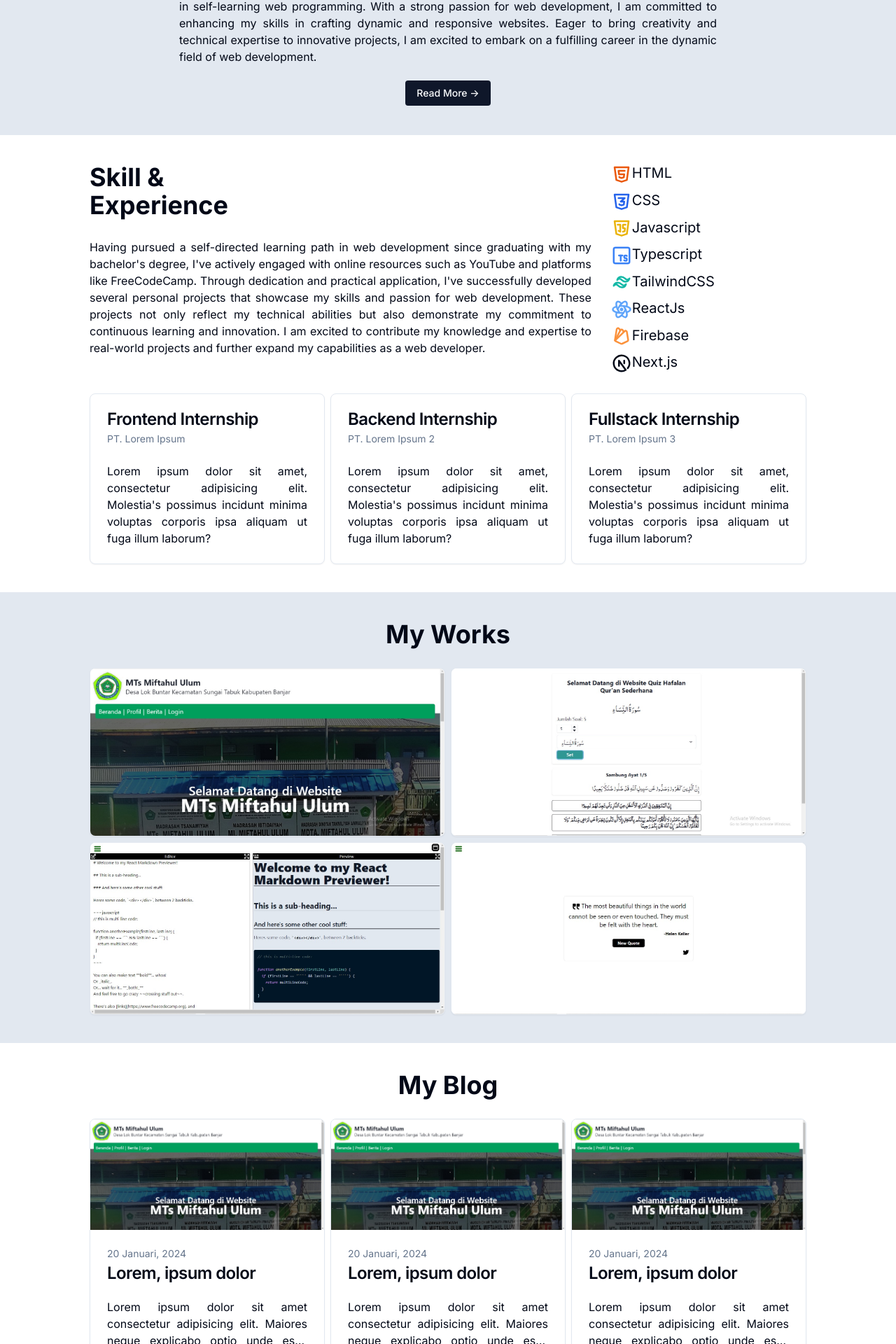
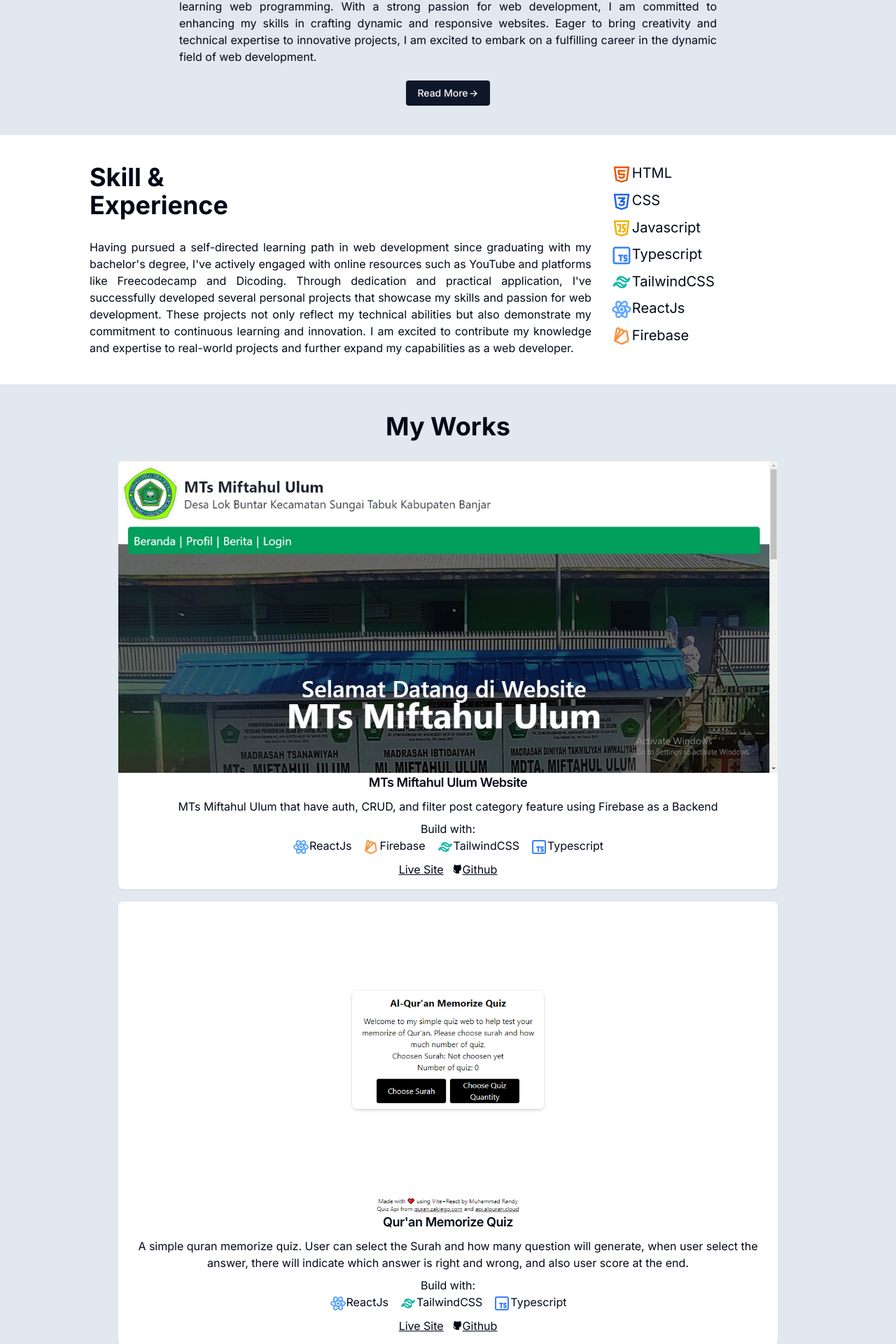
Before and after one commit to MuhRandy/portfolio-website-nextjs, a Next.js app: page / in a window 1280 px wide. Shown: the part 556-2476 px from the top of the page at 70% size. Built offline with nearby package versions, Linux system fonts and the light colour scheme.

Commit message:
feat: update content

```diff
--- a/components/about.tsx
+++ b/components/about.tsx
@@ -1,6 +1,7 @@
 import { Section, SectionText, SectionTitle } from "./ui/section";
 import { Button } from "./ui/button";
 import { ButtonAnimation } from "./ui/animation";
+import { IconArrowRight } from "@tabler/icons-react";
 
 function About() {
   return (
@@ -11,15 +12,17 @@
     >
       <SectionTitle>About Me</SectionTitle>
       <SectionText>
-        As a recent 2022 Mathematics graduate from Lambung Mangkurat University,
-        I am actively engaged in self-learning web programming. With a strong
-        passion for web development, I am committed to enhancing my skills in
-        crafting dynamic and responsive websites. Eager to bring creativity and
-        technical expertise to innovative projects, I am excited to embark on a
-        fulfilling career in the dynamic field of web development.
+        As a 2022 Mathematics graduate from Lambung Mangkurat University, I am
+        actively engaged in self-learning web programming. With a strong passion
+        for web development, I am committed to enhancing my skills in crafting
+        dynamic and responsive websites. Eager to bring creativity and technical
+        expertise to innovative projects, I am excited to embark on a fulfilling
+        career in the dynamic field of web development.
       </SectionText>
       <ButtonAnimation>
-        <Button variant={"primary"}>Read More -&gt;</Button>
+        <Button variant={"primary"}>
+          Read More <IconArrowRight size={15} />
+        </Button>
       </ButtonAnimation>
     </Section>
   );
--- a/components/my-blog.tsx
+++ b/components/my-blog.tsx
@@ -4,34 +4,23 @@
 function MyBlog() {
   const posts = [
     {
-      title: "Lorem, ipsum dolor",
-      date: "20 Januari, 2024",
-      text: "Lorem ipsum dolor sit amet consectetur adipisicing elit. Maiores neque explicabo optio unde esse similique, reiciendis assumenda impedit dolorem nisi repellat? Accusantium officiis, facilis soluta alias molestias consequuntur eveniet, dolorum quos doloribus culpa dignissimos temporibus mollitia aliquam eligendi? Facere, veritatis?",
-      imgSrc: "/projects/school-website.jpg",
+      title: "Membuat Tooltip dengan HTML & CSS",
+      date: "Apr 20, 2024",
+      text: "Sebelum kita membuat tooltip, sebaiknya kita mengetahui apa sih itu tooltip dan bagaimana contohnya. Melansir dari W3School, tooltip adalah...",
+      url: 'https://medium.com/@muhammadrandy0027/membuat-tooltip-dengan-html-css-f758971c94f1?source=user_profile---------0----------------------------'
     },
     {
-      title: "Lorem, ipsum dolor",
-      date: "20 Januari, 2024",
-      text: "Lorem ipsum dolor sit amet consectetur adipisicing elit. Maiores neque explicabo optio unde esse similique, reiciendis assumenda impedit dolorem nisi repellat? Accusantium officiis, facilis soluta alias molestias consequuntur eveniet, dolorum quos doloribus culpa dignissimos temporibus mollitia aliquam eligendi? Facere, veritatis?",
-      imgSrc: "/projects/school-website.jpg",
+      title: "Membuat Web Resep Sederhana dengan Frontend Mentor",
+      date: "Apr 6, 2024",
+      text: "Akhir-akhir ini saya sedang seru-serunya belajar membuat web atau situs sederhana. Namun belajar dengan membaca konsep-konsep saja sering...",
+      url: 'https://medium.com/@muhammadrandy0027/belajar-membuat-web-resep-sederhana-dengan-frontend-mentor-c73a54afcd74?source=user_profile---------1----------------------------'
     },
     {
-      title: "Lorem, ipsum dolor",
-      date: "20 Januari, 2024",
-      text: "Lorem ipsum dolor sit amet consectetur adipisicing elit. Maiores neque explicabo optio unde esse similique, reiciendis assumenda impedit dolorem nisi repellat? Accusantium officiis, facilis soluta alias molestias consequuntur eveniet, dolorum quos doloribus culpa dignissimos temporibus mollitia aliquam eligendi? Facere, veritatis?",
-      imgSrc: "/projects/school-website.jpg",
-    },
-    {
-      title: "Lorem, ipsum dolor",
-      date: "20 Januari, 2024",
-      text: "Lorem ipsum dolor sit amet consectetur adipisicing elit. Maiores neque explicabo optio unde esse similique, reiciendis assumenda impedit dolorem nisi repellat? Accusantium officiis, facilis soluta alias molestias consequuntur eveniet, dolorum quos doloribus culpa dignissimos temporibus mollitia aliquam eligendi? Facere, veritatis?",
-      imgSrc: "/projects/school-website.jpg",
-    },
-    {
-      title: "Lorem, ipsum dolor",
-      date: "20 Januari, 2024",
-      text: "Lorem ipsum dolor sit amet consectetur adipisicing elit. Maiores neque explicabo optio unde esse similique, reiciendis assumenda impedit dolorem nisi repellat? Accusantium officiis, facilis soluta alias molestias consequuntur eveniet, dolorum quos doloribus culpa dignissimos temporibus mollitia aliquam eligendi? Facere, veritatis?",
-      imgSrc: "/projects/school-website.jpg",
+      title:
+        "Analisis Data Genre Netflix Original Shows yang Paling Banyak Dibatalkan (2014–2023)",
+      date: "Sep 20, 2023",
+      text: "Data diambil dari Kaggle dimana dataset ini berisi tentang Original Shows Netflix yang berakhir dari tahun 2014 hingga 2023. Untuk tahapan…",
+      url: 'https://medium.com/@muhammadrandy0027/genre-netflix-original-shows-yang-paling-banyak-dibatalkan-2014-2023-8f9dfbd50fc?source=user_profile---------2----------------------------'
     },
   ];
   return (
@@ -44,7 +33,7 @@
               title: string;
               date: string;
               text: string;
-              imgSrc: string;
+              url: string;
             },
             index: number
           ) => {
@@ -54,7 +43,7 @@
                 title={post.title}
                 text={post.text}
                 date={post.date}
-                imgSrc={post.imgSrc}
+                url={post.url}
               />
             );
           }
--- a/components/my-works.tsx
+++ b/components/my-works.tsx
@@ -1,47 +1,72 @@
 import { Section, SectionTitle } from "./ui/section";
 import CardProject from "./ui/card-project";
 
+type Projects = {
+  projectName: string;
+  imgSrc: string;
+  siteLink: string;
+  githubLink: string;
+  desc: string;
+  buildWith: (
+    | "html"
+    | "css"
+    | "javascript"
+    | "typescript"
+    | "tailwindcss"
+    | "reactjs"
+    | "firebase"
+    | "nextjs"
+  )[];
+};
+
 function MyWorks() {
-  const projects = [
+  const projects: Projects[] = [
     {
       projectName: "MTs Miftahul Ulum Website",
       imgSrc: "/projects/school-website.jpg",
       siteLink: "https://mts-miftahul-ulum.web.app/",
       githubLink: "https://github.com/MuhRandy/mts-school-web",
+      desc: "MTs Miftahul Ulum that have auth, CRUD, and filter post category feature using Firebase as a Backend",
+      buildWith: ["reactjs", "firebase", "tailwindcss", "typescript"],
     },
     {
-      projectName: "Quiz Qur'an",
-      imgSrc: "/projects/quiz-sambung-ayat.jpg",
-      siteLink: "https://muhrandy.github.io/quiz-hafalan-quran/",
-      githubLink: "https://github.com/MuhRandy/quiz-hafalan-quran",
+      projectName: "Qur'an Memorize Quiz",
+      imgSrc: "/projects/quran-memorize-quiz.png",
+      siteLink: "https://muhrandy.github.io/quran-memorize-quiz/",
+      githubLink: "https://github.com/MuhRandy/quran-memorize-quiz",
+      desc: "A simple quran memorize quiz. User can select the Surah and how many question will generate, when user select the answer, there will indicate which answer is right and wrong, and also user score at the end.",
+      buildWith: ["reactjs", "tailwindcss", "typescript"],
     },
     {
       projectName: "Markdown Preview",
       imgSrc: "/projects/react-markdown-preview.jpg",
       siteLink: "https://muhrandy.github.io/react-markdown-preview-fcc/",
       githubLink: "https://github.com/MuhRandy/react-markdown-preview-fcc",
+      desc: "A simple responsive markdown preview with maximize and minimize button and user can choose layout between side by side or top and down.",
+      buildWith: ["reactjs", "tailwindcss"],
     },
     {
       projectName: "Random Quote Machine",
       imgSrc: "/projects/random-quote-machine.jpg",
       siteLink: "https://muhrandy.github.io/random-quote-machine/",
       githubLink: "https://github.com/MuhRandy/random-quote-machine",
+      desc: "A simple responsive random quote web that using free api and user can share quote to twitter with single click.",
+      buildWith: ["reactjs", "tailwindcss"],
+    },
+    {
+      projectName: "Bookshelf App",
+      imgSrc: "/projects/bookshelf-app.jpg",
+      siteLink: "https://muhrandy.github.io/bookshelf-app-vanilla-js/",
+      githubLink: "https://github.com/MuhRandy/bookshelf-app-vanilla-js",
+      desc: "A simple responsive random quote web that using free api and user can share quote to twitter with single click.",
+      buildWith: ["html", "css", "javascript"],
     },
   ];
   return (
     <Section id="my-work" className="gap-7" bgColor="slate">
       <SectionTitle className="self-center">My Works</SectionTitle>
-      <div className="grid grid-cols-1 sm:grid-cols-2 gap-2">
-        {projects.map(
-          (
-            project: {
-              projectName: string;
-              imgSrc: string;
-              siteLink: string;
-              githubLink: string;
-            },
-            index: number
-          ) => {
+      <div className="flex flex-col gap-4 sm:px-10">
+        {projects.map((project: Projects, index: number) => {
           return (
             <CardProject
               key={index}
@@ -49,10 +74,11 @@
               imgSrc={project.imgSrc}
               siteLink={project.siteLink}
               githubLink={project.githubLink}
+              desc={project.desc}
+              buildWith={project.buildWith}
             />
           );
-          }
-        )}
+        })}
       </div>
     </Section>
   );
--- a/components/skill-and-experience.tsx
+++ b/components/skill-and-experience.tsx
@@ -46,13 +46,13 @@
             Having pursued a self-directed learning path in web development
             since graduating with my bachelor&apos;s degree, I&apos;ve actively
             engaged with online resources such as YouTube and platforms like
-            FreeCodeCamp. Through dedication and practical application,
-            I&apos;ve successfully developed several personal projects that
-            showcase my skills and passion for web development. These projects
-            not only reflect my technical abilities but also demonstrate my
-            commitment to continuous learning and innovation. I am excited to
-            contribute my knowledge and expertise to real-world projects and
-            further expand my capabilities as a web developer.
+            Freecodecamp and Dicoding. Through dedication and practical
+            application, I&apos;ve successfully developed several personal
+            projects that showcase my skills and passion for web development.
+            These projects not only reflect my technical abilities but also
+            demonstrate my commitment to continuous learning and innovation. I
+            am excited to contribute my knowledge and expertise to real-world
+            projects and further expand my capabilities as a web developer.
           </SectionText>
         </div>
         <DefaultAnimation className="w-full md:max-w-[50%] text-xl">
@@ -106,14 +106,10 @@
               />
               Firebase
             </li>
-            <li>
-              <IconBrandNextjs size={skillIconSize} className="inline" />
-              Next.js
-            </li>
           </ul>
         </DefaultAnimation>
       </div>
-      <div className="grid grid-cols-1 sm:grid-cols-2 md:grid-cols-3 gap-2">
+      {/* <div className="grid grid-cols-1 sm:grid-cols-2 md:grid-cols-3 gap-2">
         {experiences.map(
           (
             experience: {
@@ -133,7 +129,7 @@
             );
           }
         )}
-      </div>
+      </div> */}
     </Section>
   );
 }
--- a/components/ui/card-blog.tsx
+++ b/components/ui/card-blog.tsx
@@ -11,26 +11,27 @@
 function CardBlog({
   title,
   text,
-  imgSrc,
   date,
+  url,
 }: {
   title: string;
   text: string;
-  imgSrc: string;
   date: string;
+  url: string;
 }) {
   return (
     <CardAnimation>
+      <a href={url}>
         <Card className="overflow-hidden">
-        <Image src={imgSrc} alt={title} width={1300} height={600} />
-        <CardHeader>
+          <CardHeader className="pb-2">
+            <CardTitle>{title}</CardTitle>
             <CardDescription>{date}</CardDescription>
-          <CardTitle>{title}</CardTitle>
           </CardHeader>
           <CardContent>
-          <p className="line-clamp-3 text-justify">{text}</p>
+            <p className="text-justify">{text}</p>
           </CardContent>
         </Card>
+      </a>
     </CardAnimation>
   );
 }
--- a/components/ui/card-project.tsx
+++ b/components/ui/card-project.tsx
@@ -1,41 +1,139 @@
 import Image from "next/image";
 import { Card, CardTitle } from "./card";
 import { CardAnimation } from "./animation";
-import { Button } from "./button";
-import { IconBrandGithub } from "@tabler/icons-react";
+import {
+  IconBrandCss3,
+  IconBrandFirebase,
+  IconBrandGithubFilled,
+  IconBrandHtml5,
+  IconBrandJavascript,
+  IconBrandNextjs,
+  IconBrandReact,
+  IconBrandTailwind,
+  IconBrandTypescript,
+} from "@tabler/icons-react";
 
 function CardProject({
   name,
   imgSrc,
   siteLink,
   githubLink,
+  desc,
+  buildWith,
 }: {
   name: string;
   imgSrc: string;
   siteLink: string;
   githubLink: string;
+  desc: string;
+  buildWith: (
+    | "html"
+    | "css"
+    | "javascript"
+    | "typescript"
+    | "tailwindcss"
+    | "reactjs"
+    | "firebase"
+    | "nextjs"
+  )[];
 }) {
+  const generateBuildWithElement = (
+    buildWith: string,
+    key: string | number
+  ) => {
+    switch (buildWith) {
+      case "html":
+        return (
+          <li key={key}>
+            <IconBrandHtml5 className="text-orange-600 inline" />
+            HTML
+          </li>
+        );
+
+      case "css":
+        return (
+          <li key={key}>
+            <IconBrandCss3 className="text-blue-600 inline" />
+            CSS
+          </li>
+        );
+
+      case "javascript":
+        return (
+          <li key={key}>
+            <IconBrandJavascript className="text-yellow-500 inline" />
+            Javascript
+          </li>
+        );
+
+      case "typescript":
+        return (
+          <li key={key}>
+            <IconBrandTypescript className="text-blue-500 inline" />
+            Typescript
+          </li>
+        );
+
+      case "tailwindcss":
+        return (
+          <li key={key}>
+            <IconBrandTailwind className="text-teal-500 inline" />
+            TailwindCSS
+          </li>
+        );
+
+      case "reactjs":
+        return (
+          <li key={key}>
+            <IconBrandReact className="text-blue-400 inline" />
+            ReactJs
+          </li>
+        );
+
+      case "firebase":
+        return (
+          <li key={key}>
+            <IconBrandFirebase className="text-orange-400 inline" />
+            Firebase
+          </li>
+        );
+
+      case "nextjs":
+        return (
+          <li key={key}>
+            <IconBrandNextjs className="inline" />
+            Next.js
+          </li>
+        );
+
+      default:
+        break;
+    }
+  };
+
   return (
     <CardAnimation>
       <Card className="overflow-hidden relative group">
-        <div className="w-full h-full bg-black/50 backdrop-blur-sm text-white absolute hidden group-hover:block">
-          <div className="w-full h-full flex flex-col justify-center items-center gap-4">
-            <CardTitle className="text-center text-lg sm:text-2xl">
-              {name}
-            </CardTitle>
-            <div className="flex items-center gap-3">
-              <a href={siteLink}>
-                <Button variant={"outlineSecondary"}>Live Site</Button>
-              </a>
-              <a href={githubLink}>
-                <Button variant={"primary"} className="border-black">
-                  <IconBrandGithub /> Github
-                </Button>
-              </a>
-            </div>
+        <Image src={imgSrc} alt={name} width={1300} height={600} />
+        <div className="w-full h-full flex flex-col justify-center items-center gap-2 pb-4 px-4">
+          <CardTitle className="text-center text-lg">{name}</CardTitle>
+          <p className="text-center">{desc}</p>
+          <div className="text-center">
+            <p>Build with:</p>
+            <ul className="flex flex-wrap justify-center gap-x-4">
+              {buildWith?.map((item) => generateBuildWithElement(item, item))}
+            </ul>
+          </div>
+
+          <div className="flex items-center gap-3">
+            <a href={siteLink} className="underline">
+              Live Site
+            </a>
+            <a href={githubLink} className="flex items-center underline">
+              <IconBrandGithubFilled size={15} /> Github
+            </a>
           </div>
         </div>
-        <Image src={imgSrc} alt={name} width={1300} height={600} />
       </Card>
     </CardAnimation>
   );
```
Also changed, not shown: public/data.json (added, +109 -0 lines), public/projects/bookshelf-app.jpg (added), public/projects/quran-memorize-quiz.png (added). Lines whose indentation alone changed are shown as unchanged.
